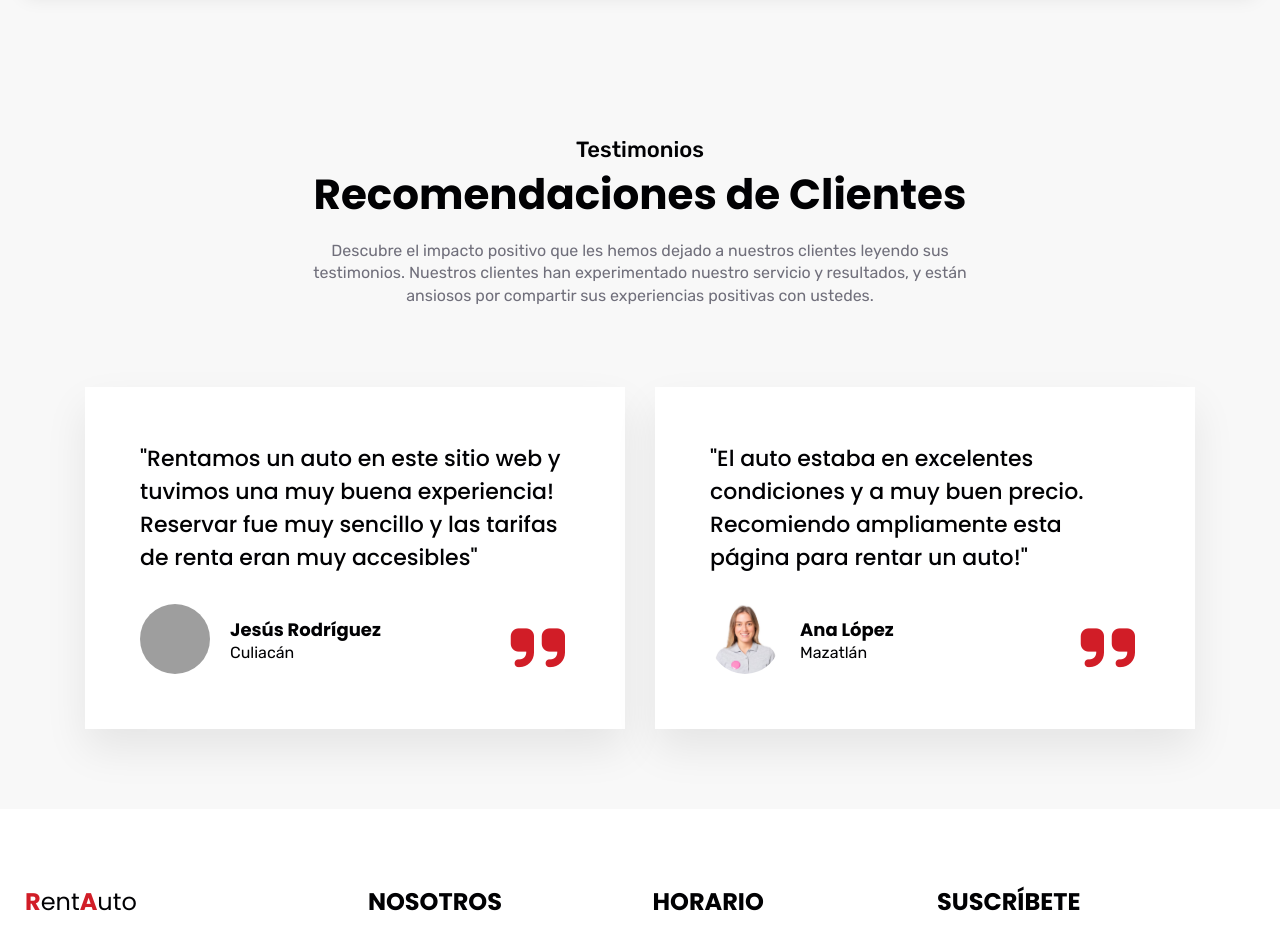
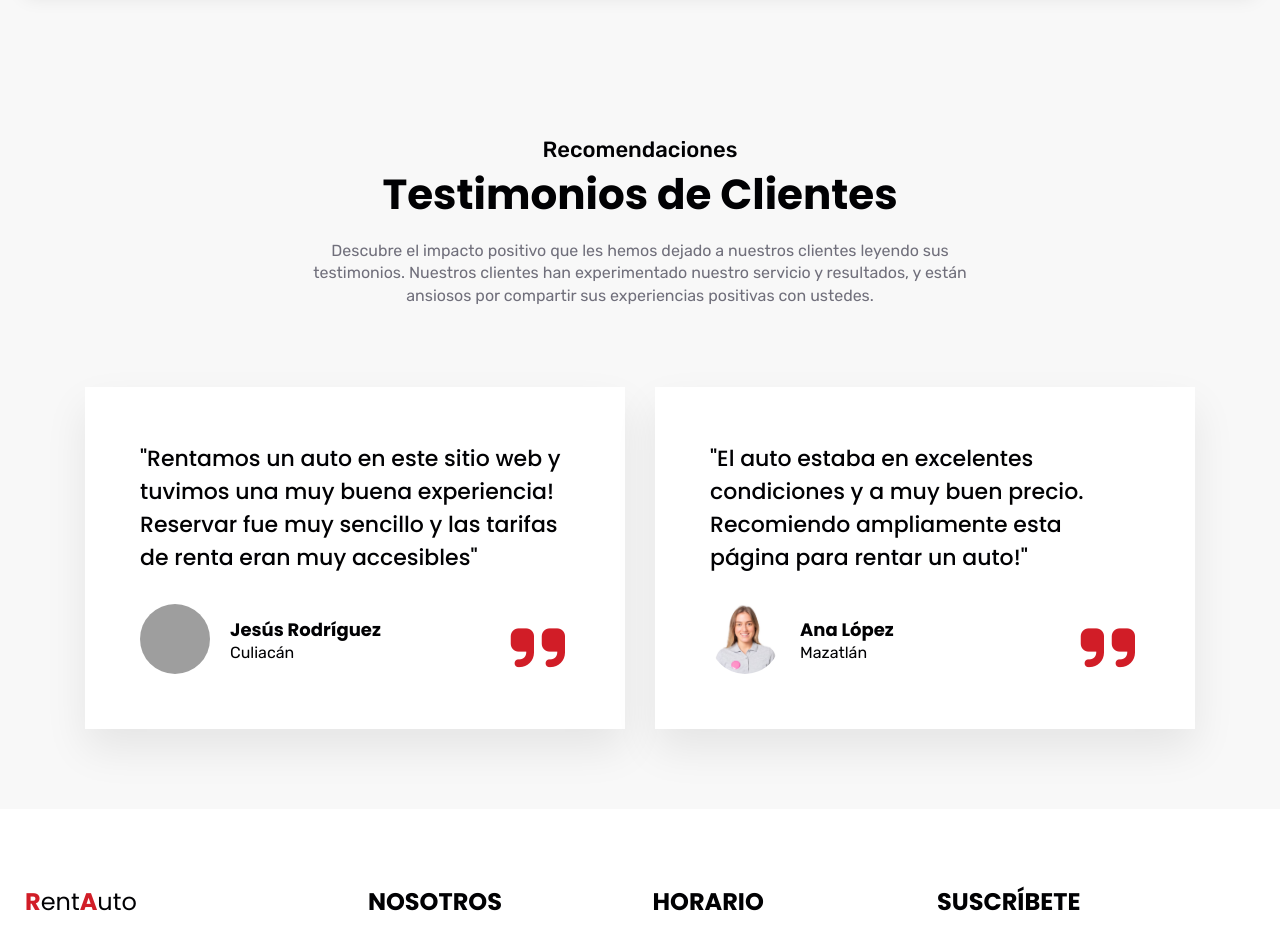
Before and after one commit to LxxsCLN/renta-autos, a React (Create React App) app: page / in a window 1280 px wide. Shown: the part 2000-2932 px from the top of the page. Built offline with nearby package versions, Linux system fonts and the light colour scheme; grey boxes are pictures that could not be loaded.

Commit message:
fix testimonials typo

```diff
--- a/src/components/testimonials.js
+++ b/src/components/testimonials.js
@@ -5,8 +5,8 @@ function Testimonials() {
         <div className="container">
           <div className="testimonials-content">
             <div className="testimonials-content-title">
-              <h4>Testimonios</h4>
-              <h2>Recomendaciones de Clientes</h2>
+              <h4>Recomendaciones</h4>
+              <h2>Testimonios de Clientes</h2>
               <p>
                 Descubre el impacto positivo que les hemos dejado a nuestros clientes
                 leyendo sus testimonios. Nuestros clientes han experimentado nuestro
```
